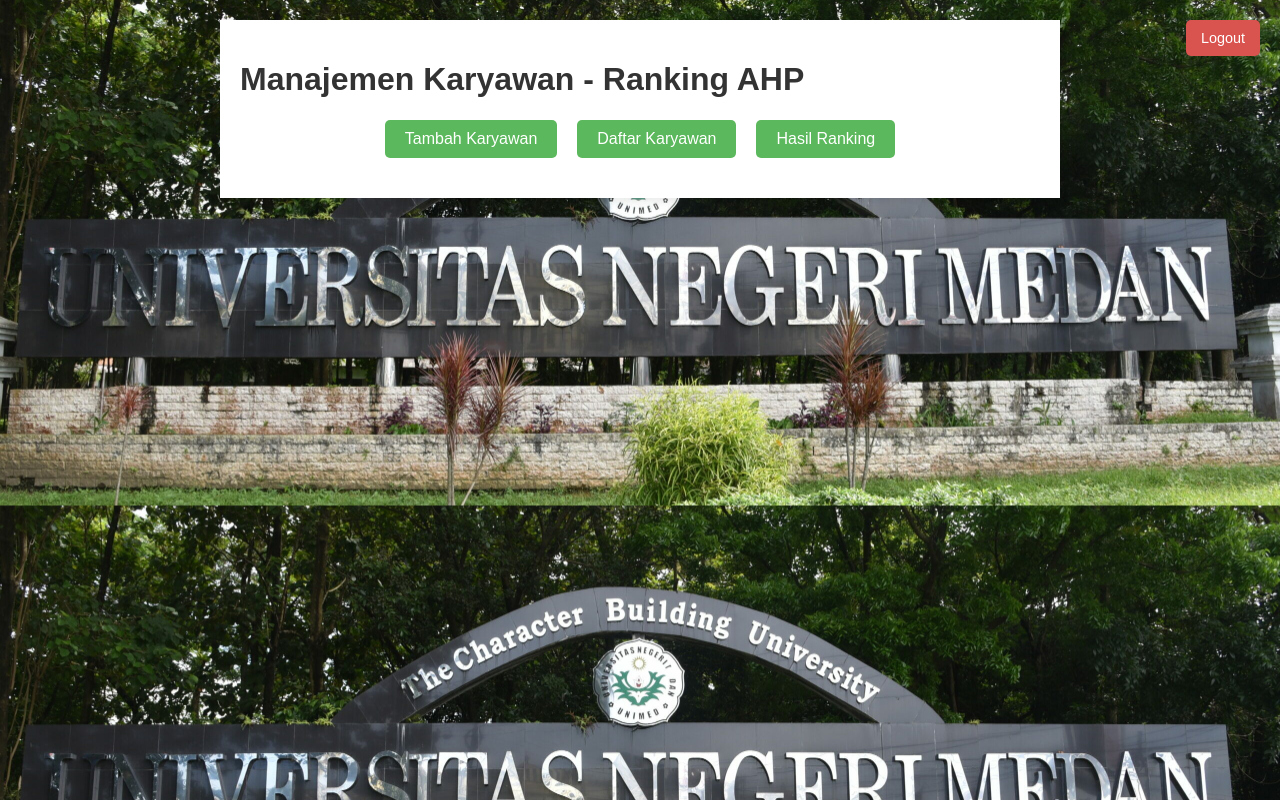
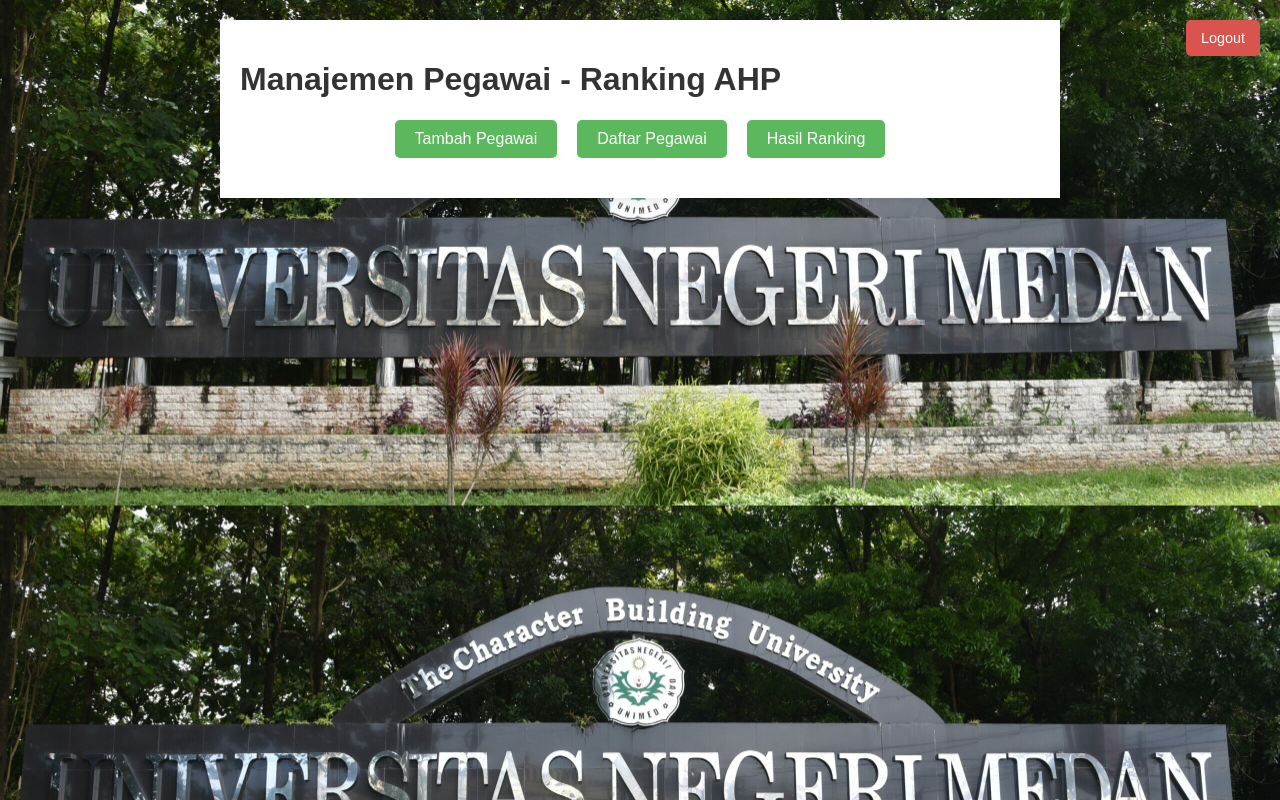
Before and after one commit to kelompok4CE/Pemilihan_Pegawai_Terbaik, a plain HTML site: page contoh.html in a window 1280 px wide. Drawn offline with Linux system fonts and the light colour scheme.

Commit message:
contoh.html

```diff
--- a/contoh.html
+++ b/contoh.html
@@ -3,7 +3,7 @@
 <head>
   <meta charset="UTF-8" />
   <meta name="viewport" content="width=device-width, initial-scale=1.0" />
-  <title>Ranking Karyawan - Metode AHP</title>
+  <title>Ranking Pegawai - Metode AHP</title>
   <style>
     body {
       font-family: Arial, sans-serif;
@@ -98,21 +98,21 @@
   <button class="logout" onclick="logout()">Logout</button>
 
   <div class="container">
-    <h1>Manajemen Karyawan - Ranking AHP</h1>
+    <h1>Manajemen Pegawai - Ranking AHP</h1>
 
     <!-- Menu -->
     <div class="menu">
-      <button onclick="showSection('formSection')">Tambah Karyawan</button>
-      <button onclick="showSection('listSection')">Daftar Karyawan</button>
+      <button onclick="showSection('formSection')">Tambah Pegawai</button>
+      <button onclick="showSection('listSection')">Daftar Pegawai</button>
       <button onclick="showSection('rankSection')">Hasil Ranking</button>
     </div>
 
     <!-- Form Section -->
     <div id="formSection" class="section">
-      <h2>Form Tambah Karyawan</h2>
+      <h2>Form Tambah Pegawai</h2>
       <form id="employeeForm">
-        <label for="name">Nama Karyawan:</label>
-        <input type="text" id="name" placeholder="Masukkan nama karyawan" required />
+        <label for="name">Nama Pegawai:</label>
+        <input type="text" id="name" placeholder="Masukkan nama Pegawai" required />
 
         <h3>Kriteria (Nilai 1-10):</h3>
         <div id="criteriaContainer">
@@ -128,13 +128,13 @@
           <input type="number" min="1" max="10" placeholder="Kriteria 10" class="criteria" required />
         </div>
 
-        <button type="submit">Tambah Karyawan</button>
+        <button type="submit">Tambah Pegawai</button>
       </form>
     </div>
 
     <!-- List Section -->
     <div id="listSection" class="section">
-      <h2>Daftar Data Karyawan</h2>
+      <h2>Daftar Data Pegawai</h2>
       <table id="employeeTable">
         <thead>
           <tr>
```
